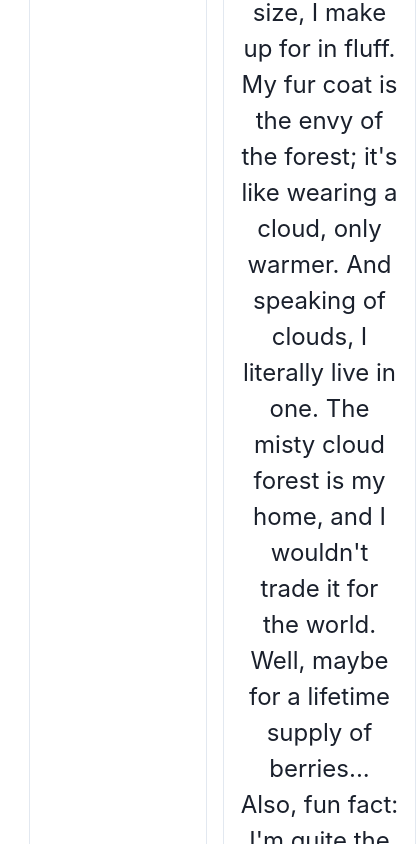
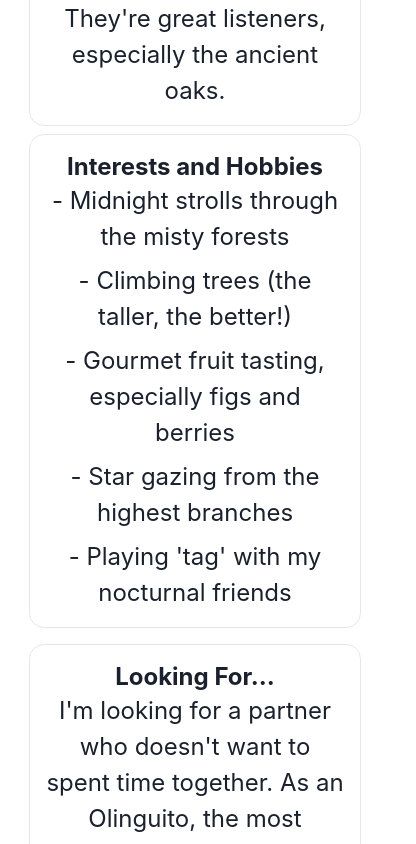
Before and after one commit to roberly2120/pika, a React (Create React App) app: page /bio in a window 390 px wide. Shown: the part 2300-3144 px from the top of the page, 416 px wide, since content can reach past the window. Built offline with nearby package versions, Linux system fonts and the light colour scheme.

Commit message:
fixed HStack VStack problem for mobile

```diff
--- a/src/Components/Bio.js
+++ b/src/Components/Bio.js
@@ -1,11 +1,14 @@
 import React from 'react';
-import { Box, Text, Image, VStack, HStack, Link, Heading, Center } from '@chakra-ui/react';
+import { Box, Text, Image, VStack, HStack, Link, Heading, Center, useBreakpointValue } from '@chakra-ui/react';
 export default function Bio() {
+    const isVertical = useBreakpointValue({ base: true, md: false });
+    const StackComponent = isVertical ? VStack : HStack;
+
     return (
         <>
             <Center mt="40px">
                 <VStack w="85%" align="stretch">
-                    <HStack spacing={4} align="stretch" w="100%">
+                    <StackComponent spacing={4} align="stretch" w="100%">
                         <Box border="1px" borderColor="gray.200" p={4} borderRadius="15px"> {/* profile picture. name and age. location. funny quote? */}
                             <Image src="../Olinguito-Bio-Image.jpg" borderRadius="15px" />
                             <Text fontSize="2rem">
@@ -32,8 +35,8 @@ export default function Bio() {
                                 Also, fun fact: I'm quite the tree whisperer. You'll often find me having deep, meaningful conversations with the local flora. They're great listeners, especially the ancient oaks.
                             </Text>
                         </Box>
-                    </HStack>
-                    <HStack spacing={4} align="stretch" w="100%">
+                    </StackComponent>
+                    <StackComponent spacing={4} align="stretch" w="100%">
                         <Box border="1px" borderColor="gray.200" p={4} flex={1} borderRadius="15px"> {/* interests and hobbies */}
                             <Heading as="h2" size="lg">
                                 Interests and Hobbies
@@ -54,7 +57,7 @@ export default function Bio() {
                                 I'm looking for a partner who doesn't want to spent time together. As an Olinguito, the most romantic thing I can think of is a partner who will mate with me and then rear our young to maturity while I get a little "me" time. Forever. I'm willing to share my fruit! But only if you bring your own fruit and you don't take any of my fruit. I am unwilling to share my fruit. I'm just a guy who wants to breed seasonally in the night and then retreat back to my figs and berries.
                             </Text>
                         </Box>
-                    </HStack>
+                    </StackComponent>
                     <Box border="1px" borderColor="gray.200" p={4} borderRadius="15px"> {/* fun facts*/}
                         <Heading as="h2" size="lg" textAlign="center">
                             Fun Facts
```
